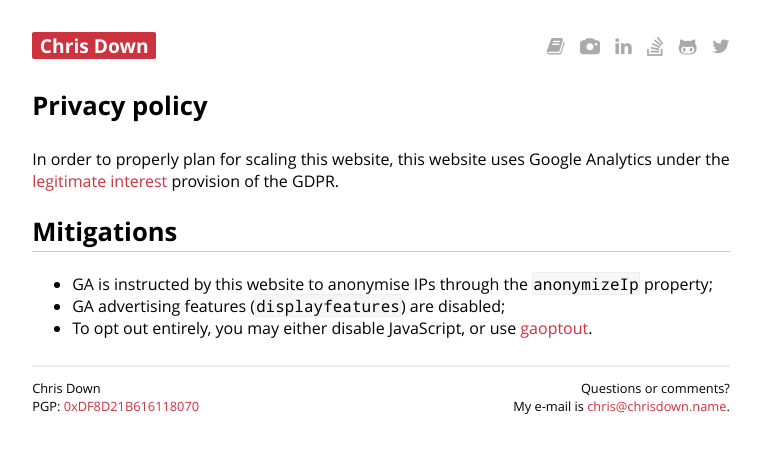
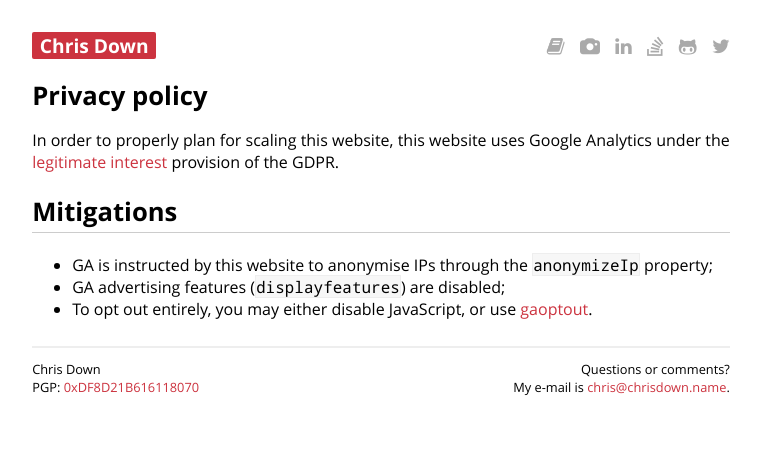
Before and after one commit to cdown/chrisdown.name, a Jekyll site: the page built from privacy.md, in a window 1280 px wide. Shown: the top 453 px of the page, without its empty margins (259-1020 px from the left). Built offline with Jekyll 4.4.1, drawn with Linux system fonts in a browser that asks for light colours.

Commit message:
css: Reduce initial h1 height

```diff
--- a/css/style.css
+++ b/css/style.css
@@ -93,7 +93,7 @@ a:hover {
 /* We have a single navigation element, in a different colour, that links back
    to the home page. The rest have the normal link styling. */
 header {
-    margin-bottom: 1.5em;
+    margin-bottom: 1em;
     font-size: 1.2em;
 }
 
@@ -159,7 +159,7 @@ header nav ul.home li a {
 
 h1 {
     font-size: 1.6em;
-    margin: 1em 0;
+    margin: 0.6em 0;
 }
 
 h2 {
@@ -206,6 +206,7 @@ footer div p {
 }
 
 article p {
+    margin: 1em 0;
     text-align: justify;
 }
 
```
